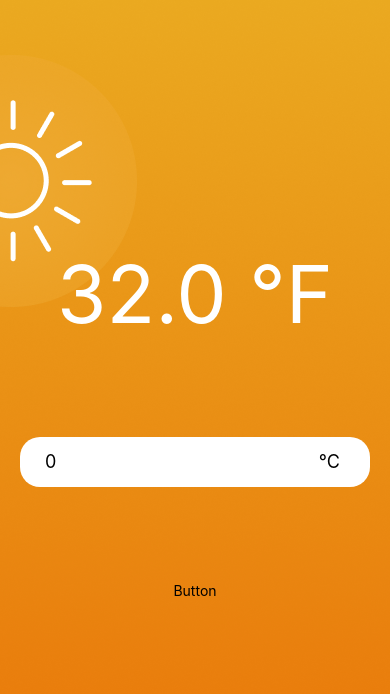
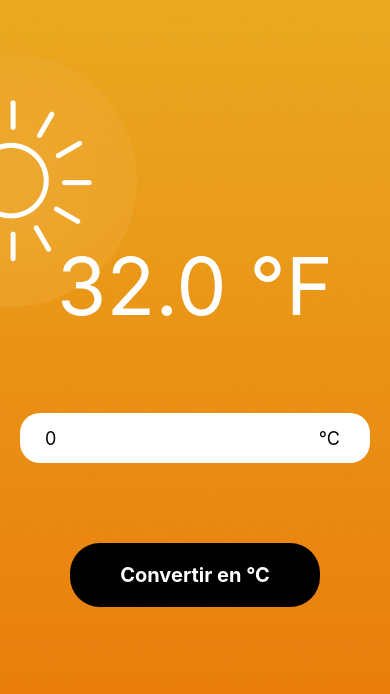
Before and after one commit to louiselize/tutoriel_react_native_temperature_converter, a React Native app: screen / in a window 390 px wide. Shown: the top 694 px of the page. Built offline with nearby package versions, Linux system fonts and the light colour scheme.

Commit message:
feat: add ButtonConvert component

```diff
--- a/App.js
+++ b/App.js
@@ -1,7 +1,8 @@
 import { useState } from "react";
-import { ImageBackground, Text, View } from "react-native";
+import { ImageBackground, View } from "react-native";
 import { styles } from "./App.style";
 import hotBackground from "./assets/hot.png";
+import ButtonConvert from "./components/ButtonConvert/ButtonConvert";
 import InputTemperature from "./components/InputTemperature/InputTemperature";
 import TemperatureDisplay from "./components/TemperatureDisplay/TemperatureDisplay";
 import { DEFAULT_TEMPERATURE, DEFAULT_UNIT } from "./constant";
@@ -32,10 +33,12 @@ export default function App() {
           <InputTemperature
             onChangeText={setInputTemperatureValue}
             defaultValue={DEFAULT_TEMPERATURE}
+            unit={currentUnit}
           />
-          <View>
-            <Text>Button</Text>
-          </View>
+          <ButtonConvert
+            onPress={() => setCurrentUnit(oppositeUnit)}
+            unit={currentUnit}
+          />
         </View>
       </ImageBackground>
     </>
--- /dev/null
+++ b/components/ButtonConvert/ButtonConvert.jsx
@@ -0,0 +1,10 @@
+import { Text, TouchableOpacity } from "react-native";
+import { styles } from "./ButtonConvert.style";
+
+export default function ButtonConvert({ onPress, unit }) {
+  return (
+    <TouchableOpacity onPress={onPress} style={styles.button}>
+      <Text style={styles.text}>Convertir en {unit}</Text>
+    </TouchableOpacity>
+  );
+}
--- /dev/null
+++ b/components/ButtonConvert/ButtonConvert.style.js
@@ -0,0 +1,17 @@
+import { StyleSheet } from "react-native";
+
+export const styles = StyleSheet.create({
+  button: {
+    backgroundColor: "black",
+    paddingHorizontal: 40,
+    paddingVertical: 20,
+    borderRadius: 30,
+    width: 250,
+  },
+  text: {
+    alignSelf: "center",
+    fontWeight: "bold",
+    color: "white",
+    fontSize: 20,
+  },
+});
--- a/components/InputTemperature/InputTemperature.jsx
+++ b/components/InputTemperature/InputTemperature.jsx
@@ -1,7 +1,7 @@
 import { Text, TextInput, View } from "react-native";
 import { styles } from "./InputTemperature.style";
 
-export default function InputTemperature({ defaultValue, onChangeText }) {
+export default function InputTemperature({ defaultValue, onChangeText, unit }) {
   return (
     <View style={styles.container}>
       <TextInput
@@ -12,7 +12,7 @@ export default function InputTemperature({ defaultValue, onChangeText }) {
         defaultValue={defaultValue}
         onChangeText={onChangeText}
       />
-      <Text style={styles.unit}>°C</Text>
+      <Text style={styles.unit}>{unit}</Text>
     </View>
   );
 }
```
